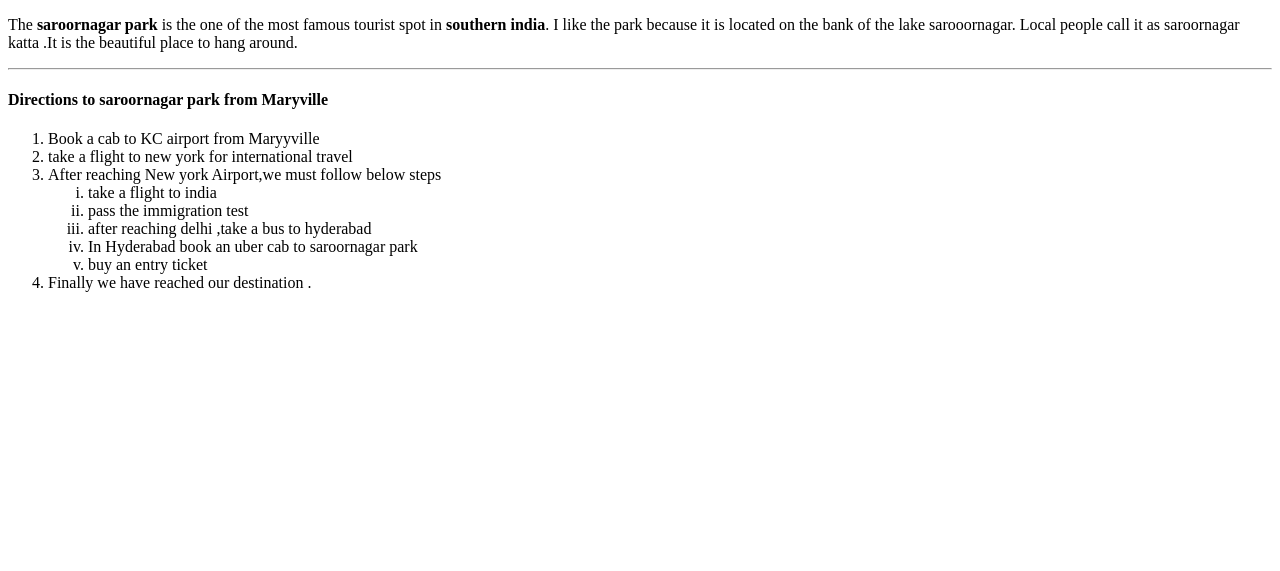
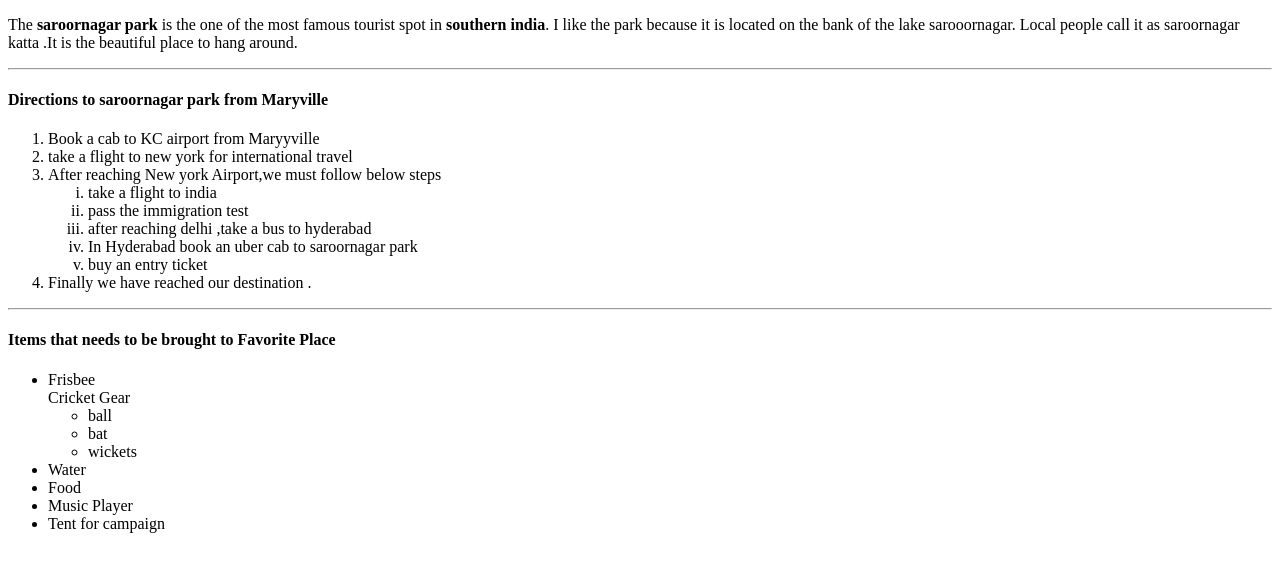
Before and after one commit to 44-563-WebApps-F21/webapps-f21-assignment-3-vammshiee, a plain HTML site: page index.html in a window 1280 px wide. Shown: the part 105-676 px from the top of the page. Drawn offline with Linux system fonts and the light colour scheme.

Commit message:
Adeed items to bring

```diff
--- a/index.html
+++ b/index.html
@@ -27,8 +27,22 @@
           <li> buy an entry ticket</li>
         </ol>
     <li> Finally we have reached our destination .</li>
-
     </ol>
+<hr>
+    <h4>Items that needs to be brought to Favorite Place    </h4>
+    <ul>
+        <li>Frisbee</li>
+        Cricket Gear</li>
+          <ul>
+            <li>ball</li>
+            <li>bat</li>
+            <li>wickets</li>
+          </ul>
+        <li>Water </li>
+        <li>Food</li>
+        <li>Music Player</li>
+    <li>Tent for campaign</li>
+     </ul>
 
   </body>
 </html>
```
